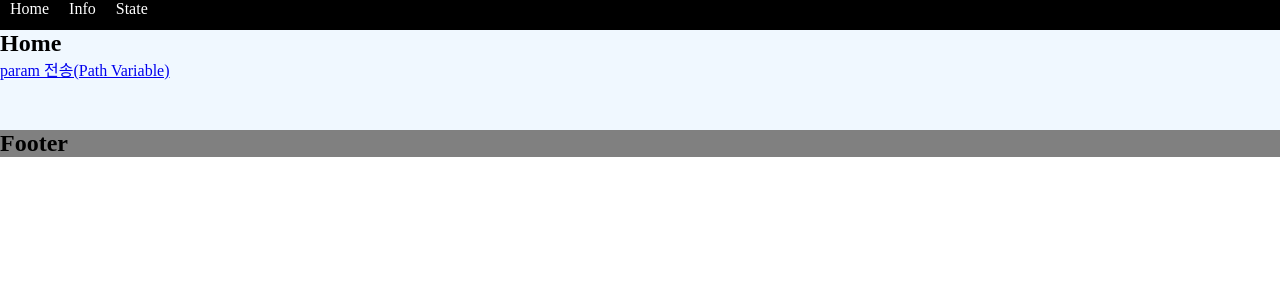
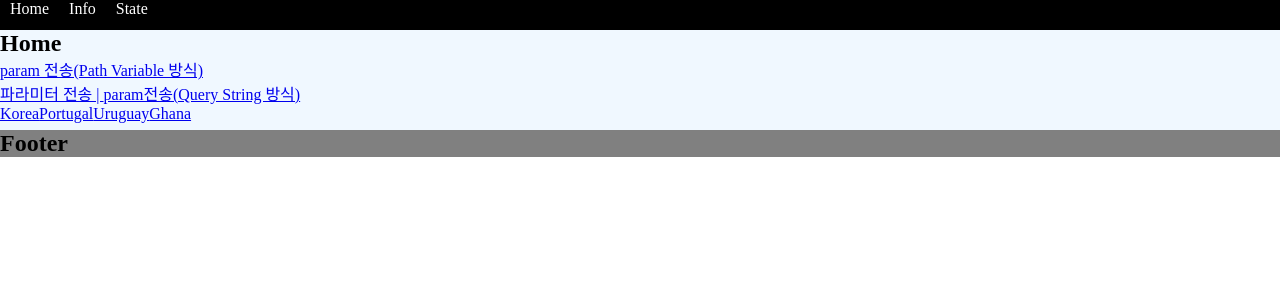
Before and after one commit to mjlee0509/React, a React (Create React App) app: page / in a window 1280 px wide. Shown: the top 300 px of the page. Built offline with nearby package versions, Linux system fonts and the light colour scheme.

Commit message:
10. useSearchParams - QueryString 형식으로 주소값을 작성할 때 어떻게 해야할까?

```diff
--- a/src/App.js
+++ b/src/App.js
@@ -6,6 +6,7 @@ import { BrowserRouter, Route, Routes } from 'react-router-dom';
 import Info from './pages/Info';
 import State from './pages/State';
 import Param1 from './pages/Param1';
+import Param2 from './pages/Param2';
 
 
 function App() {
@@ -18,8 +19,9 @@ function App() {
         <Route path="/info" element={<Info />} />
         <Route path="/state" element={<State />} />
 
-        {/* 프로젝트시 저 뒤에 parameter 부분은 계속 바뀌어야 하므로 변수 처리함 */}
+        {/* / 뒤에 parameter 부분은 계속 바뀌어야 하므로 변수 처리함 */}
         <Route path="/param/:id" element={<Param1 />} />
+        <Route path="/param" element={<Param2 />} />
       </Routes>
       </BrowserRouter>
       <Footer />
--- a/src/Home.jsx
+++ b/src/Home.jsx
@@ -3,6 +3,7 @@
 
 import Prop from "./pages/Prop";
 import {Link} from 'react-router-dom'
+import { nation, nations } from "./data/data"; // 데이터 js 파일을 만들어서 이렇게 가져올 수도 있다
 
 
 const Home = () => {
@@ -11,13 +12,34 @@ const Home = () => {
             <h2>Home</h2>
             {/* 전달해줄 파라미터 이름. 맘대로 정해주면 된다.*/}
             {/* <Prop name="주인장" age="29" nation="대한민국" />  */}
+
             {/*주소값 할당 -- **중괄호 2개!** */}
             <Link to={
                 {
                     pathname : "/param/10"
                 }
 
-            }> param 전송(Path Variable) </Link>
+            }> param 전송(Path Variable 방식) </Link>
+            <div>
+                <Link to="/param?q=aa">파라미터 전송   |   </Link>
+                <Link to={{
+                    // 속성별로 구분해서 주소값을 불러올 때는 이 양식으로 작성한다
+                    pathname : "/param", // 주소값
+                    // search : "?q=aa?" // 파라미터
+                    search : "?q=aa&page=10" // 만약 파라미터 변수가 여러개라면? (Param2.jsx에서 확인)
+                }
+                }>param전송(Query String 방식) </Link>
+            </div>
+            <div>
+                {/* React에서의 반복문 .map() */}
+                {nations.map(n => (
+                    <Link to={
+                        {
+                            pathname : `/param/${n.name}` // 주의! 백틱(`) 기호
+                        }
+                    }>{n.name}</Link>
+                ))}
+            </div>
         </div>
     )
 }
--- /dev/null
+++ b/src/data/data.js
@@ -0,0 +1,33 @@
+export const nation = {
+    name: "Korea",
+    population: 5140,
+    capital: "Seoul",
+    language: "Korean"
+}
+
+export const nations = [{
+    name: "Korea",
+    population: 5140,
+    capital: "Seoul",
+    language: "Korean"
+
+},
+{
+    name: "Portugal",
+    population: 1033,
+    capital: "Paris",
+    language: "Portuguese"
+},
+{
+    name: "Uruguay",
+    population: 342,
+    capital: "Montevideo",
+    language: "Espanol"
+},
+{
+    name: "Ghana",
+    population: 3283,
+    capital: "Accra",
+    language: "English"
+}
+]
--- /dev/null
+++ b/src/pages/Param2.jsx
@@ -0,0 +1,12 @@
+import { useSearchParams } from "react-router-dom";
+
+const Param2 = () => {
+    const [params] = useSearchParams(); // 파라미터 가져오기 (useSearchParams)
+    console.log(params.get("q")); // 파라미터 값 찍어보기 (= reques.getParameter와 비슷)
+    return(
+        <div className="param2-page page">
+            <h2> PARAM2</h2>
+        </div>
+    );
+}
+export default Param2;
```
